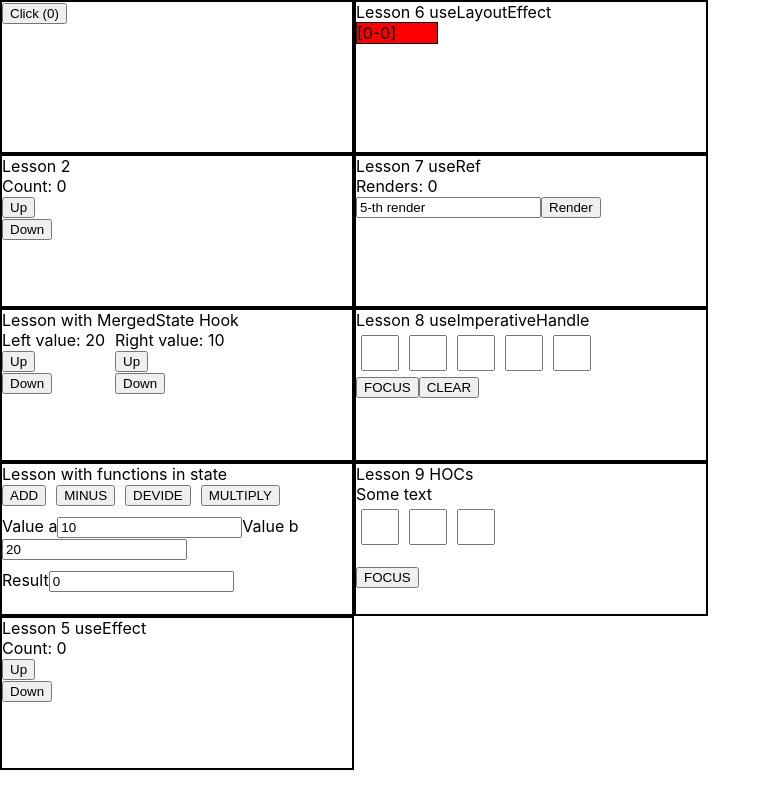
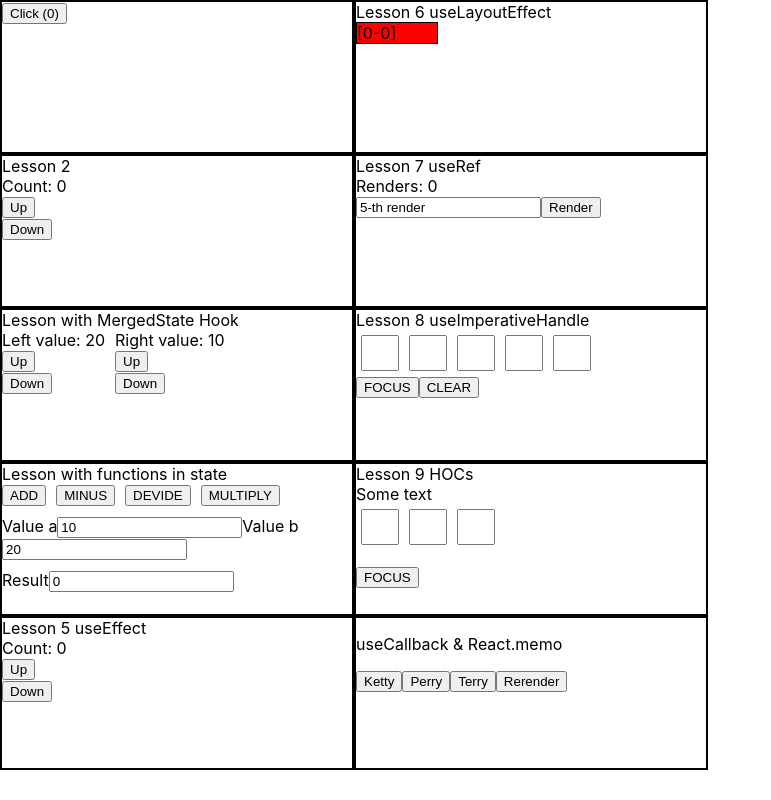
Before and after one commit to MaximSamorukov/react-hooks-udemy, a React (Create React App) app: page / in a window 1280 px wide. Shown: the whole page, without its empty margins (0-771 px from the left). Built offline with nearby package versions, Linux system fonts and the light colour scheme.

Commit message:
useCallback and React.memo

```diff
--- a/src/components/App.js
+++ b/src/components/App.js
@@ -3,6 +3,7 @@ import {
   Component1, Component2, Component3,
   Component4, Component5, Component6,
   Component7, Component8, Component9,
+  Component10,
 } from './lessons_components';
 function App() {
   return (
@@ -19,6 +20,7 @@ function App() {
         <Component7 />
         <Component8 />
         <Component9 />
+        <Component10 />
       </div>
     </div>
   );
--- /dev/null
+++ b/src/components/lessons_components/component10.jsx
@@ -0,0 +1,36 @@
+import React, { useState, useCallback, memo, useMemo } from "react";
+import Wrapper from "./wrapper";
+import Component10Item from './component10_item';
+
+
+function Component10 () {
+  const [, setState] = useState();
+  const arr = [
+    {
+      id: 1,
+      name: 'Ketty',
+    },
+    {
+      id: 2,
+      name: 'Perry',
+    },
+    {
+      id: 3,
+      name: 'Terry',
+    },
+  ];
+  const onClick = useCallback((id) => {
+    console.log('clicked' + ' ' + id);
+  }, []);
+  console.log('Main Component render');
+  const rerender = () => setState({});
+  return (
+    <Wrapper>
+      <p>useCallback & React.memo</p>
+      {arr.map((i, index) => <Component10Item key={i.id} name={i.name} id={i.id} onClick={onClick} />)}
+      <button onClick={rerender}>Rerender</button>
+    </Wrapper>
+  )
+}
+
+export default Component10;
--- /dev/null
+++ b/src/components/lessons_components/component10_item.jsx
@@ -0,0 +1,10 @@
+import React, { useCallback, memo } from "react";
+
+const Component10Item = memo(({ name, id, onClick}) => {
+  console.log(`rerendered component with id = ${id}`)
+  return (
+    <button onClick={() => onClick(id)}>{name}</button>
+  );
+});
+
+export default Component10Item;
--- a/src/components/lessons_components/index.js
+++ b/src/components/lessons_components/index.js
@@ -7,6 +7,7 @@ import Component6 from "./component6";
 import Component7 from "./component7";
 import Component8 from "./component8";
 import Component9 from "./component9";
+import Component10 from "./component10";
 
 export {
   Component1,
@@ -18,4 +19,5 @@ export {
   Component7,
   Component8,
   Component9,
+  Component10,
 };
```
